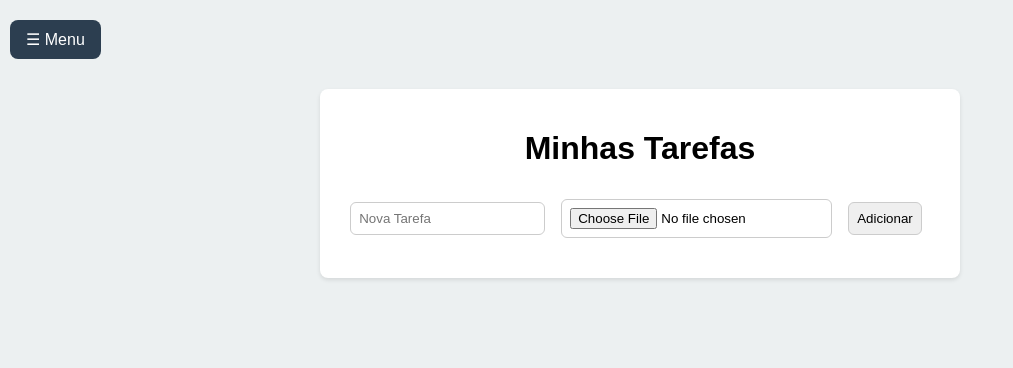
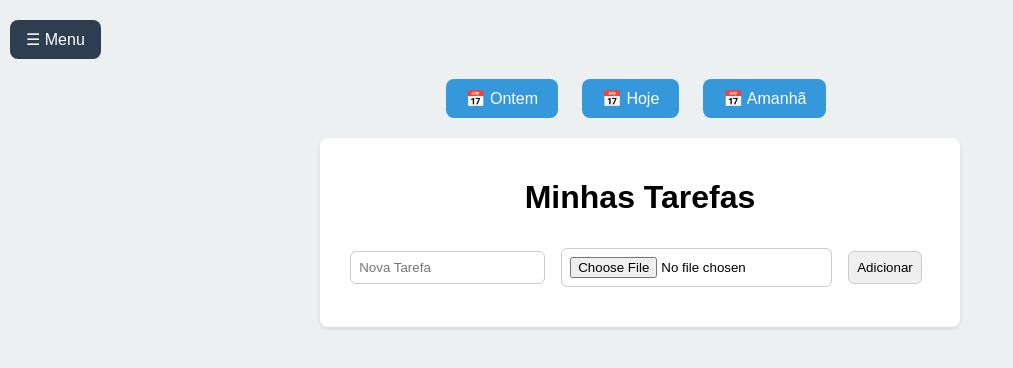
Before and after one commit to alexiiavieirac/taskapp, a Flask app: template app/templates/index.html in a window 1280 px wide. Shown: the part 100-468 px from the top of the page, without its empty margins (0-1013 px from the left). Run offline with Flask 3, Linux system fonts and the light colour scheme; the template is opened without the code that fills it, so the values that code supplies are empty.

Commit message:
adicionando botões no index para visualizar tarefas dos dias anteriores e agendar as do dia seguinte

```diff
--- a/app/models/task.py
+++ b/app/models/task.py
@@ -18,6 +18,9 @@ class Tarefa(db.Model):
 
     data_criacao = db.Column(db.DateTime, default=datetime.utcnow)
     data_conclusao = db.Column(db.DateTime, nullable=True)
+
+    data_planejada = db.Column(db.DateTime, default=datetime.today)
+
     concluida = db.Column(db.Boolean, default=False)
     ativa = db.Column(db.Boolean, default=True)
 
--- a/app/static/css/style.css
+++ b/app/static/css/style.css
@@ -399,3 +399,26 @@ h1 {
 .notificacao-label.vazio {
   display: none !important;
 }
+
+/* Estilo dos botões de navegação de data */
+.navegacao-tarefas {
+  display: flex;
+  justify-content: center;
+  gap: 16px;
+  margin-bottom: 20px;
+}
+
+.data-btn {
+  padding: 10px 20px;
+  background-color: #3498db;
+  color: white;
+  font-size: 16px;
+  border: none;
+  border-radius: 8px;
+  cursor: pointer;
+  transition: background-color 0.2s ease;
+}
+
+.data-btn:hover {
+  background-color: #2980b9;
+}
--- a/app/templates/index.html
+++ b/app/templates/index.html
@@ -107,6 +107,13 @@
         </div>
     </div>
 
+    <!-- Navegação de Tarefas -->
+    <div class="navegacao-tarefas">
+        <button class="data-btn" onclick="window.location.href='/tarefas/ontem'">📅 Ontem</button>
+        <button class="data-btn" onclick="window.location.href='/tarefas/hoje'">📅 Hoje</button>
+        <button class="data-btn" onclick="window.location.href='/tarefas/amanha'">📅 Amanhã</button>
+    </div>
+
     <div class="container">
         <h1>Minhas Tarefas</h1>
 
@@ -118,8 +125,6 @@
 
         {% for tarefa in tarefas %}
             <div class="tarefa-item" style="display: flex; align-items: center; justify-content: space-between; margin-bottom: 10px; gap: 16px; padding: 10px; background-color: #f9f9f9; border-radius: 8px;">
-
-                <!-- Conteúdo da tarefa (descrição + imagem) -->
                 <div style="display: flex; align-items: center; gap: 10px; flex-grow: 1;">
                     <div class="descricao {% if tarefa.concluida %}concluida{% endif %}">
                         {% if tarefa.concluida %}
@@ -141,7 +146,6 @@
                     {% endif %}
                 </div>
 
-                <!-- Botão de adicionar imagem -->
                 {% if tarefa.usuario_id == current_user.id %}
                 <form action="{{ url_for('main.enviar_imagem', id=tarefa.id) }}" method="POST" enctype="multipart/form-data" class="form-imagem">
                     <label for="imagem-{{ tarefa.id }}" class="botao-imagem">📷</label>
@@ -149,7 +153,6 @@
                 </form>
                 {% endif %}
 
-                <!-- Ações -->
                 <div class="acoes" style="display: flex; align-items: center; gap: 8px;">
                     <a href="/concluir/{{ tarefa.id }}">
                         {% if tarefa.concluida %}✔️{% else %}✅{% endif %}
@@ -163,7 +166,7 @@
                     {% endif %}
                 </div>
             </div>
-            {% endfor %}
+        {% endfor %}
 
     </div>
 
```
Also changed, not shown: app/controllers/tarefa_controller.py (+15 -3 lines), app/utils/task_service.py (+9 -1 lines).
